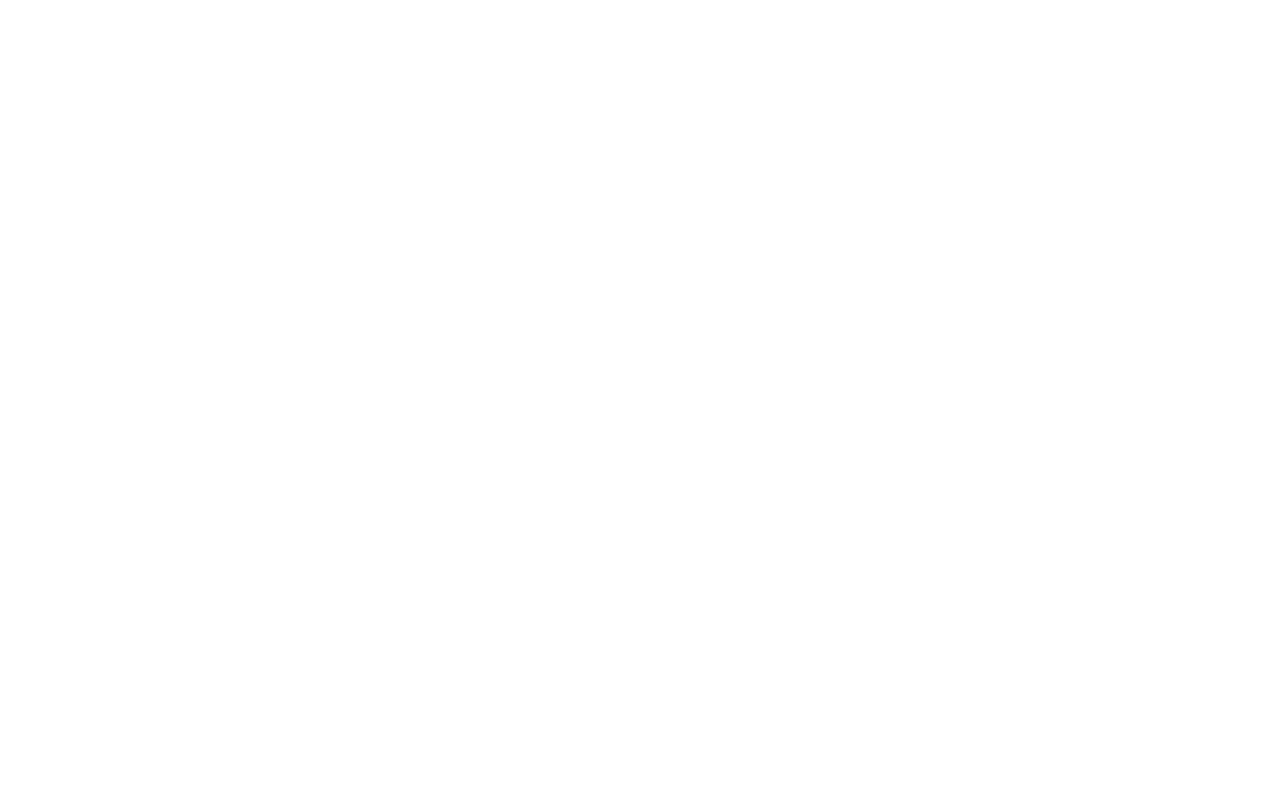
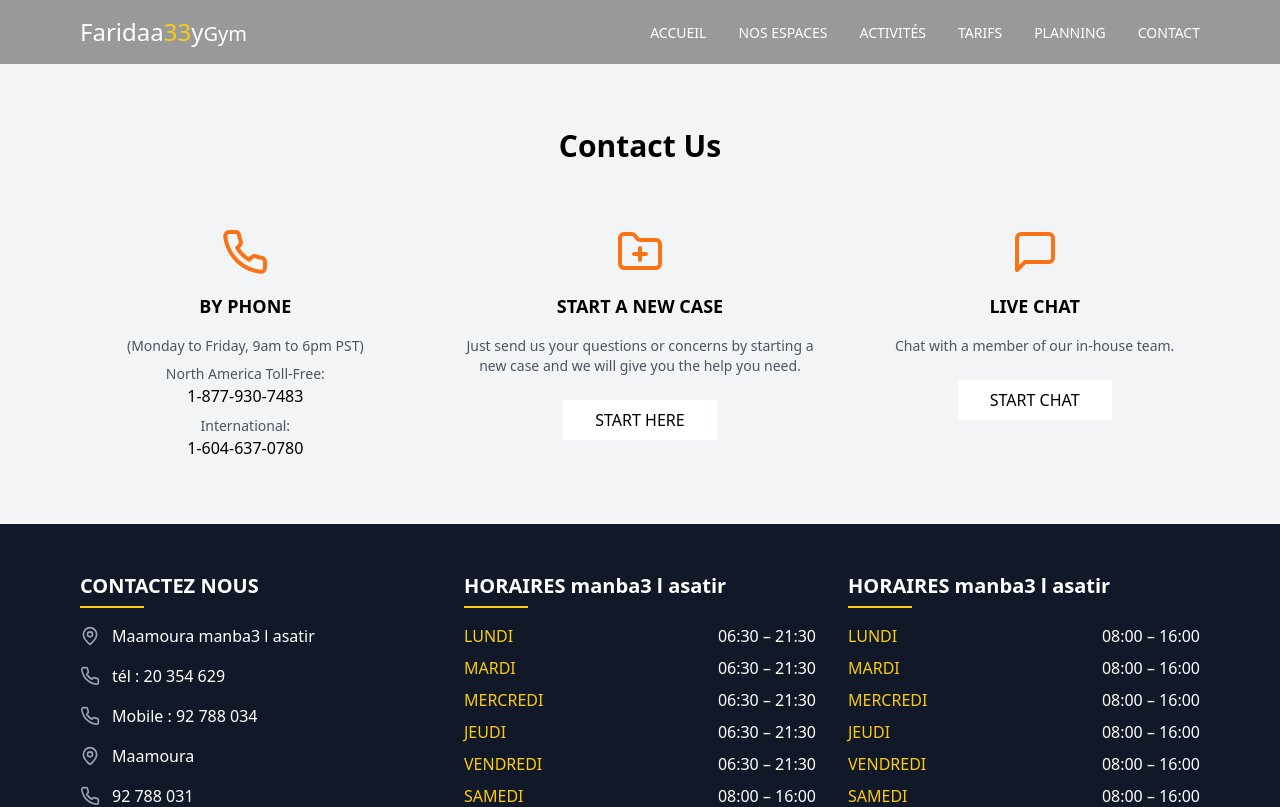
Before and after one commit to ProjetSpringBoot/GestionSalleDeSport, a React (Create React App) app in the folder Client/: page /contactPage in a window 1280 px wide. Before the commit this address had no page. Shown: the top 807 px of the page. Built offline with nearby package versions, Linux system fonts and the light colour scheme.

Commit message:
contact page

```diff
--- a/Client/package.json
+++ b/Client/package.json
@@ -7,11 +7,14 @@
     "@testing-library/react": "^13.4.0",
     "@testing-library/user-event": "^13.5.0",
     "autoprefixer": "^10.4.20",
+    "bootstrap": "^5.3.3",
     "core-js": "^3.39.0",
     "lucide-react": "^0.460.0",
     "my-app": "file:",
     "postcss": "^8.4.49",
     "react": "^18.3.1",
+    "react-bootstrap": "^2.10.5",
+    "react-bootstrap-icons": "^1.11.4",
     "react-dom": "^18.3.1",
     "react-icons": "^5.3.0",
     "react-router-dom": "^6.28.0",
--- a/Client/src/App.js
+++ b/Client/src/App.js
@@ -1,13 +1,15 @@
 import './App.css';
 import { Routes, Route, BrowserRouter, Navigate } from 'react-router-dom';
 import Home from './ClientPages/Home';
+import ContactPage from './ClientPages/ContactPage';
 
 function App() {
   return (
     <BrowserRouter>
       <Routes>
-        <Route path="/" element={<Navigate to="/Home" />} />
-        <Route path="/Home" element={<Home />} />
+        <Route path="/" element={<Navigate to="/home" />} />
+        <Route path="/home" element={<Home />} />
+        <Route path="/contactPage" element={<ContactPage />} />
       </Routes>
     </BrowserRouter>
   );
--- /dev/null
+++ b/Client/src/ClientPages/ContactPage.js
@@ -0,0 +1,16 @@
+import React from "react";
+import Navbar from "../Components/NavBar";
+import Contact from "../Components/Contact";
+import Footer from "../Components/Footer";
+
+const Home = () => {
+  return (
+    <div>
+        <Navbar/>
+        <Contact/>
+
+        <Footer/>
+    </div>
+  );
+};
+export default Home;
--- /dev/null
+++ b/Client/src/Components/Contact.js
@@ -0,0 +1,62 @@
+import React from 'react';
+import { Phone, MessageSquare, FolderPlus } from 'lucide-react';
+
+const Contact = () => {
+  return (
+    <div className="bg-gray-100 py-16 px-4">
+      <h1 className="text-3xl font-bold text-center mb-16">Contact Us</h1>
+
+      <div className="max-w-6xl mx-auto grid grid-cols-1 md:grid-cols-3 gap-8">
+        {/* Phone Contact */}
+        <div className="flex flex-col items-center text-center">
+          <div className="mb-4">
+            <Phone className="w-12 h-12 text-orange-500" />
+          </div>
+          <h2 className="text-lg font-semibold uppercase mb-4">By Phone</h2>
+          <p className="text-sm text-gray-600 mb-2">(Monday to Friday, 9am to 6pm PST)</p>
+          <div className="space-y-2">
+            <div>
+              <p className="text-sm text-gray-600">North America Toll-Free:</p>
+              <p className="font-medium">1-877-930-7483</p>
+            </div>
+            <div>
+              <p className="text-sm text-gray-600">International:</p>
+              <p className="font-medium">1-604-637-0780</p>
+            </div>
+          </div>
+        </div>
+
+        {/* New Case */}
+        <div className="flex flex-col items-center text-center">
+          <div className="mb-4">
+            <FolderPlus className="w-12 h-12 text-orange-500" />
+          </div>
+          <h2 className="text-lg font-semibold uppercase mb-4">Start a New Case</h2>
+          <p className="text-sm text-gray-600 mb-6">
+            Just send us your questions or concerns by starting a
+            new case and we will give you the help you need.
+          </p>
+          <button className="bg-white text-black px-8 py-2 rounded-sm hover:bg-gray-50 transition-colors">
+            START HERE
+          </button>
+        </div>
+
+        {/* Live Chat */}
+        <div className="flex flex-col items-center text-center">
+          <div className="mb-4">
+            <MessageSquare className="w-12 h-12 text-orange-500" />
+          </div>
+          <h2 className="text-lg font-semibold uppercase mb-4">Live Chat</h2>
+          <p className="text-sm text-gray-600 mb-6">
+            Chat with a member of our in-house team.
+          </p>
+          <button className="bg-white text-black px-8 py-2 rounded-sm hover:bg-gray-50 transition-colors">
+            START CHAT
+          </button>
+        </div>
+      </div>
+    </div>
+  );
+};
+
+export default Contact;
--- a/Client/src/Components/NavBar.js
+++ b/Client/src/Components/NavBar.js
@@ -1,16 +1,17 @@
 import React, { useState } from 'react';
+import { Link } from 'react-router-dom';
 import { Menu, X } from 'lucide-react';
 
 const Navbar = () => {
   const [isMenuOpen, setIsMenuOpen] = useState(false);
 
   const navItems = [
-    { name: 'ACCUEIL', href: '#' },
-    { name: 'NOS ESPACES', href: '#' },
-    { name: 'ACTIVITÉS', href: '#' },
-    { name: 'TARIFS', href: '#' },
-    { name: 'PLANNING', href: '#' },
-    { name: 'CONTACT', href: '#' }
+    { name: 'ACCUEIL', to: '/' },
+    { name: 'NOS ESPACES', to: '/nos-espaces' },
+    { name: 'ACTIVITÉS', to: '/activites' },
+    { name: 'TARIFS', to: '/tarifs' },
+    { name: 'PLANNING', to: '/planning' },
+    { name: 'CONTACT', to: '/ContactPage' }
   ];
 
   return (
@@ -30,12 +31,12 @@
             <ul className="flex space-x-8">
               {navItems.map((item) => (
                 <li key={item.name}>
-                  <a
-                    href={item.href}
+                  <Link
+                    to={item.to}
                     className="text-white hover:text-yellow-400 transition-colors duration-200 text-sm font-medium"
                   >
                     {item.name}
-                  </a>
+                  </Link>
                 </li>
               ))}
             </ul>
@@ -62,13 +63,13 @@
             <ul className="px-2 pt-2 pb-3 space-y-1">
               {navItems.map((item) => (
                 <li key={item.name}>
-                  <a
-                    href={item.href}
+                  <Link
+                    to={item.to}
                     className="text-white hover:text-yellow-400 block px-3 py-2 text-base font-medium transition-colors duration-200"
                     onClick={() => setIsMenuOpen(false)}
                   >
                     {item.name}
-                  </a>
+                  </Link>
                 </li>
               ))}
             </ul>
```
Also changed, not shown: 1 other file (tests, documents, lock files or other folders).
